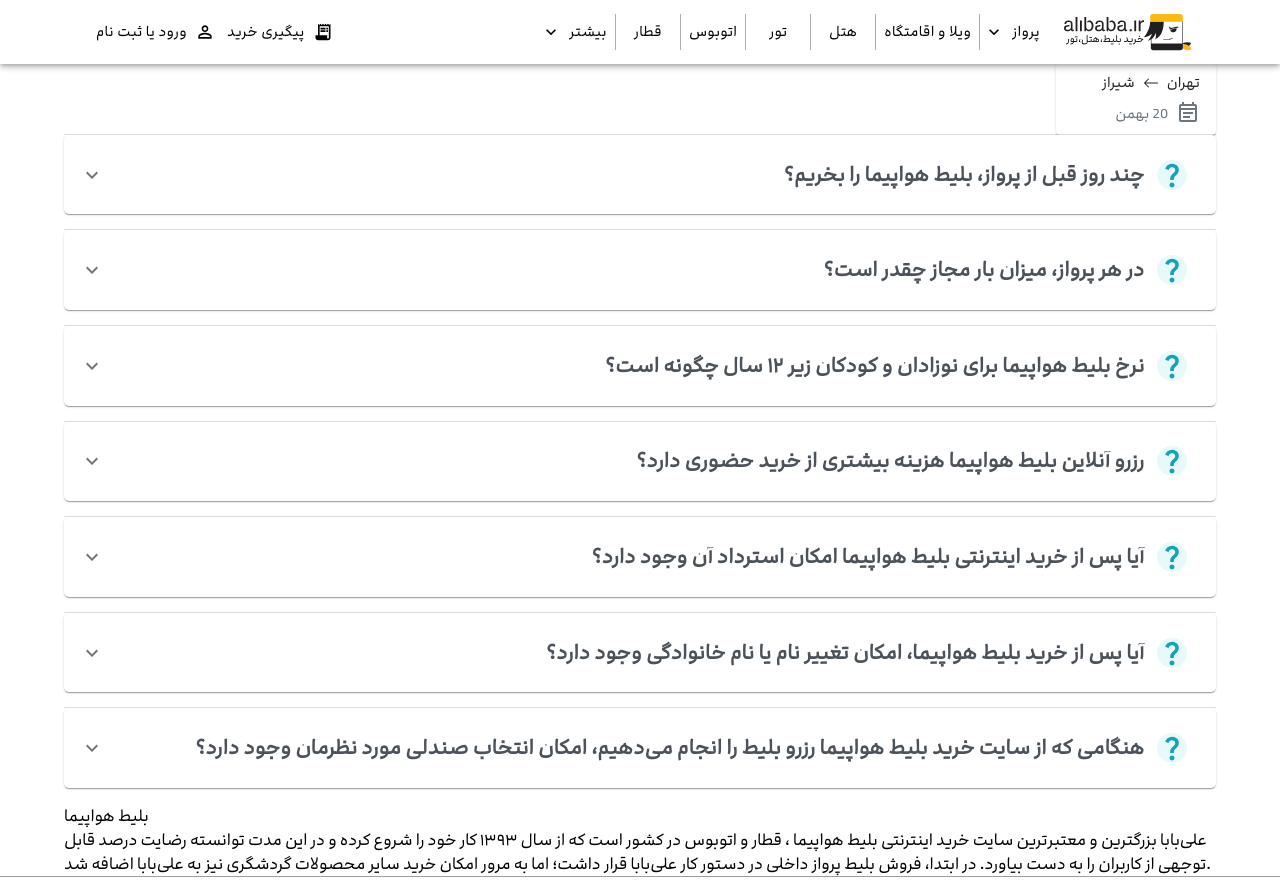
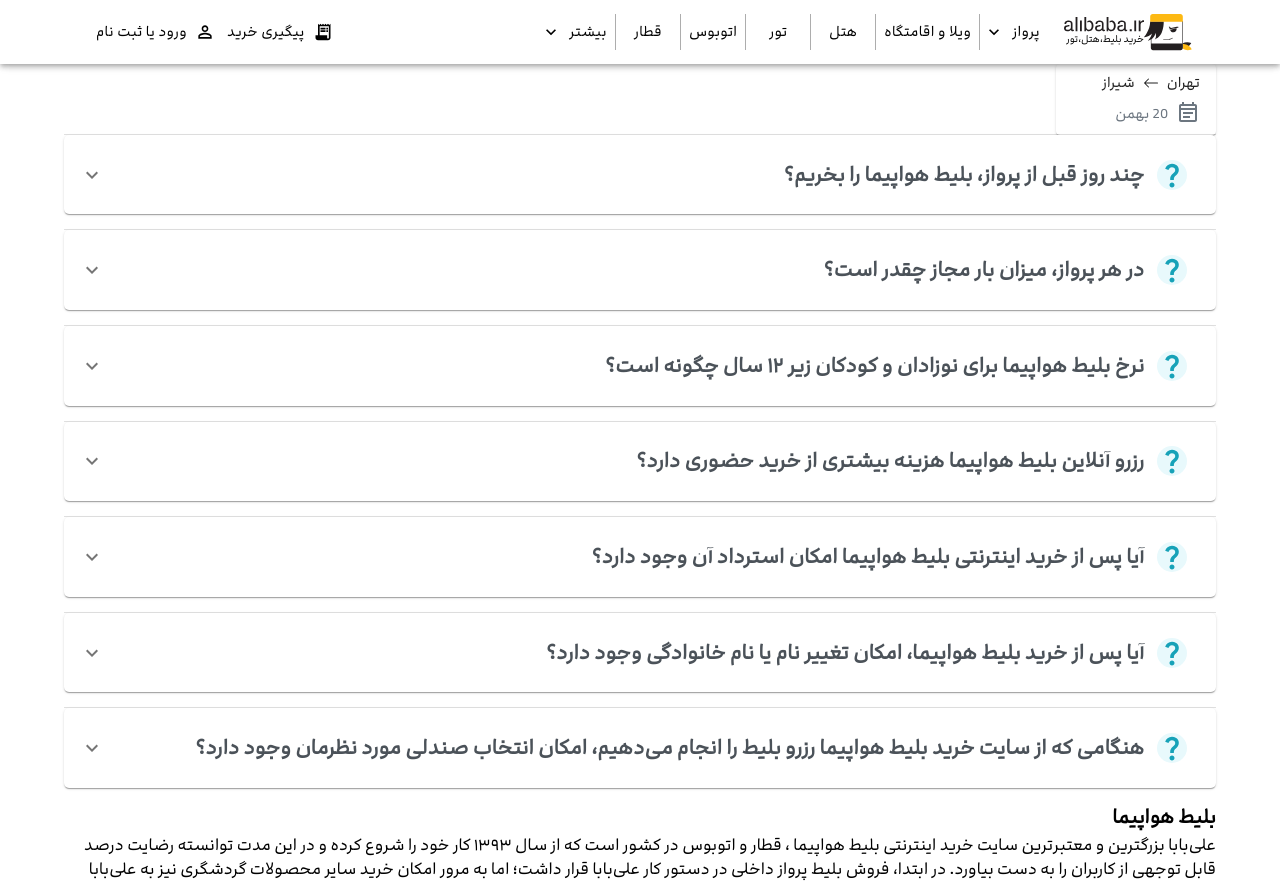
Before and after one commit to SafooraHeidari/AliBaba, a Next.js app: page / in a window 1280 px wide. Shown: the top 883 px of the page. Built offline with nearby package versions, Linux system fonts and the light colour scheme.

Commit message:
ticket changed.

```diff
--- /dev/null
+++ b/Components/PlaneTicket/PlaneTicket.jsx
@@ -0,0 +1,62 @@
+import { Typography, Box, Grid } from "@mui/material";
+import { fontSize } from "@mui/system";
+import { styled } from "@mui/material/styles";
+
+const Img = styled("img")({
+  margin: "auto",
+  display: "block",
+  maxWidth: "100%",
+  maxHeight: "100%",
+});
+
+export default function PlaneTicket() {
+  return (
+    <>
+      <Box>
+        <Box>
+          <Typography
+            sx={{
+              fontFamily: "Alibaba",
+              fontSize: "1.2rem",
+              direction: "rtl",
+              fontWeight: "600",
+            }}
+          >
+            بلیط هواپیما
+          </Typography>
+        </Box>
+        <Box>
+          <Typography
+            varient
+            sx={{
+              fontFamily: "Alibaba",
+              direction: "rtl",
+              fontSize: "1rem",
+              fontWeight: "400",
+            }}
+          >
+            علی‌بابا بزرگترین و معتبرترین سایت خرید اینترنتی بلیط هواپیما ، قطار
+            و اتوبوس در کشور است که از سال ۱۳۹۳ کار خود را شروع کرده و در این
+            مدت توانسته رضایت درصد قابل توجهی از کاربران را به دست بیاورد. در
+            ابتدا، فروش بلیط پرواز داخلی در دستور کار علی‌بابا قرار داشت؛ اما به
+            مرور امکان خرید سایر محصولات گردشگری نیز به علی‌بابا اضافه شد.
+          </Typography>
+          <Box>
+            <Typography
+            varient
+            sx={{
+              fontFamily: "Alibaba",
+              fontSize: "1.2rem",
+              direction: "rtl",
+              fontWeight: "600",
+            }}
+          >
+            مزایای خرید بلیط هواپیما از علی‌بابا
+          </Typography>
+          </Box>
+
+        </Box>
+      </Box>
+    </>
+  );
+}
--- a/Components/Plane_Ticket/Plane_Ticket.js
+++ /dev/null
@@ -1,21 +0,0 @@
-import { Box, Typography } from "@mui/system";
-import React from "react";
-
-const Plane_Ticket = () => {
-  return (
-    <>
-      <Box>
-        <Box> بلیط هواپیما </Box>
-        <Box>
-          علی‌بابا بزرگترین و معتبرترین سایت خرید اینترنتی بلیط هواپیما ، قطار و
-          اتوبوس در کشور است که از سال ۱۳۹۳ کار خود را شروع کرده و در این مدت
-          توانسته رضایت درصد قابل توجهی از کاربران را به دست بیاورد. در ابتدا،
-          فروش بلیط پرواز داخلی در دستور کار علی‌بابا قرار داشت؛ اما به مرور
-          امکان خرید سایر محصولات گردشگری نیز به علی‌بابا اضافه شد.
-        </Box>
-      </Box>
-    </>
-  );
-};
-
-export default Plane_Ticket;
--- a/pages/index.js
+++ b/pages/index.js
@@ -5,7 +5,7 @@
 import NavBar from "../Components/NavBar/NavBar";
 import RecentSearch from "../Components/RecentSearch/RecentSearch";
 import YourQuestions from "../Components/YourQuestions/YourQuestions";
-import Plane_Ticket from "../Components/Plane_Ticket/Plane_Ticket";
+import PlaneTicket from "../Components/PlaneTicket/PlaneTicket";
 
 export default function Home() {
     return (
@@ -15,7 +15,7 @@
                 <Container>
                     <RecentSearch/>
                     <YourQuestions/>
-                    <Plane_Ticket />
+                    <PlaneTicket />
                 </Container>
 
 
```
